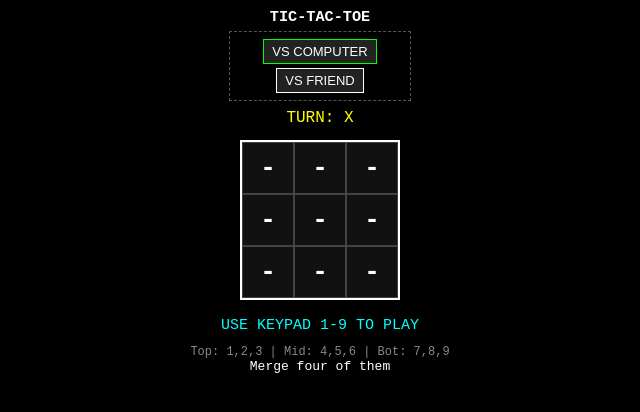
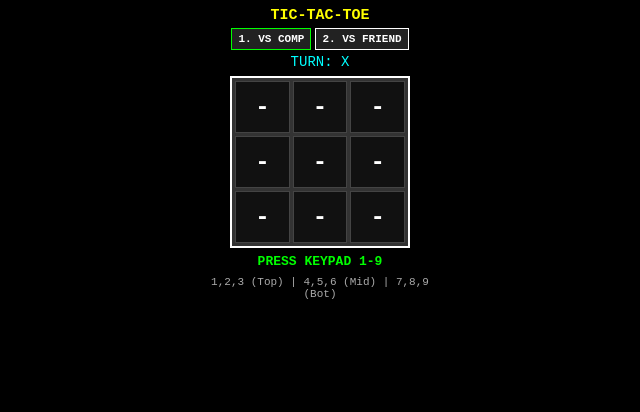
Before and after one commit to piyankar2008-ux/Jio-bharat-games, a plain HTML site: page tictactoe.html in a window 1280 px wide. Shown: the whole page, without its empty margins (320-960 px from the left). Drawn offline with Linux system fonts and the light colour scheme.

Commit message:
tictactoe.html

```diff
--- a/tictactoe.html
+++ b/tictactoe.html
@@ -1,125 +1,135 @@
+<!DOCTYPE html>
+<html lang="en">
+<head>
+  <meta charset="UTF-8">
+  <meta name="viewport" content="width=device-width, initial-scale=1.0, maximum-scale=1.0, user-scalable=no">
+  <title>Tic Tac Toe</title>
+  <style>
+    * {
+      box-sizing: border-box;
+      margin: 0;
+      padding: 0;
+      font-family: monospace;
+    }
 
-
-<!DOCTYPE html>
-<html>
-<head>
-  <title>Tic Tac Toe</title>
-  <meta name="viewport" content="width=device-width, initial-scale=1.0">
-  <style>
     body {
       background: #000;
       color: #fff;
-      font-family: monospace;
       text-align: center;
-      margin: 0;
-      padding: 5px;
+      padding: 4px;
+      width: 100vw;
+      max-width: 240px; /* Locked to JioBharat screen size */
+      margin: 0 auto;
+    }
+
+    h3 {
+      font-size: 15px;
+      margin: 3px 0;
+      color: #ff0;
     }
 
     .menu-box {
-      margin: 5px auto;
-      padding: 5px;
-      border: 1px dashed #555;
-      width: 170px;
+      margin: 4px auto;
+      display: flex;
+      justify-content: center;
+      gap: 4px;
     }
 
     .menu-box button {
       background: #222;
       color: #fff;
       border: 1px solid #fff;
-      font-size: 13px;
-      padding: 4px 8px;
-      margin: 2px;
+      font-size: 11px;
+      padding: 4px 6px;
+      font-weight: bold;
     }
 
     #status {
-      font-size: 16px;
-      margin: 8px;
-      color: #ff0;
+      font-size: 14px;
+      margin: 4px 0;
+      color: #0ff;
     }
 
+    /* CSS Grid guarantees a 3x3 layout on small screens */
     .grid {
-      display: inline-block;
-      margin: 5px auto;
-      background: #111;
+      display: grid;
+      grid-template-columns: repeat(3, 1fr);
+      gap: 3px;
+      width: 180px; /* Fixed small width to prevent screen wrapping */
+      margin: 6px auto;
+      background: #333;
+      padding: 3px;
       border: 2px solid #fff;
     }
 
-    .row {
-      clear: both;
-    }
-
-    /* Clean cell design with no background text constraints */
     .cell {
-      float: left;
-      width: 50px;
-      height: 50px;
-      line-height: 50px;
-      font-size: 26px;
+      width: 100%;
+      height: 52px;
+      line-height: 52px;
+      font-size: 24px;
       font-weight: bold;
+      background: #111;
+      color: #fff;
       border: 1px solid #444;
       text-align: center;
       cursor: pointer;
+      user-select: none;
     }
 
     #msg {
-      font-size: 15px;
-      margin: 8px;
-      min-height: 20px;
-      color: #0ff;
+      font-size: 13px;
+      margin: 4px 0;
+      min-height: 18px;
+      color: #0f0;
+      font-weight: bold;
     }
 
     .help-map {
-      font-size: 12px;
-      color: #888;
-      margin-top: 5px;
+      font-size: 11px;
+      color: #aaa;
+      margin-top: 4px;
     }
 
     #restartBtn {
       background: #f00;
       color: #fff;
-      font-size: 15px;
-      padding: 6px 15px;
+      font-size: 13px;
+      padding: 6px 14px;
       border: 1px solid #fff;
       display: none;
-      margin-top: 5px;
+      margin-top: 6px;
+      font-weight: bold;
     }
   </style>
 </head>
 <body>
 
-  <h3 style="margin:3px 0;">TIC-TAC-TOE</h3>
+  <h3>TIC-TAC-TOE</h3>
 
   <div class="menu-box">
-    <button onclick="setMode('AI')" id="btnAI" style="border-color:#0f0;">VS COMPUTER</button>
-    <button onclick="setMode('FRIEND')" id="btnFriend">VS FRIEND</button>
+    <button onclick="setMode('AI')" id="btnAI" style="border-color:#0f0;">1. VS COMP</button>
+    <button onclick="setMode('FRIEND')" id="btnFriend">2. VS FRIEND</button>
   </div>
 
   <div id="status">TURN: X</div>
 
-  <!-- The board is now completely clean -->
+  <!-- CSS Grid guarantees 3x3 structure -->
   <div class="grid">
-    <div class="row">
     <div class="cell" onclick="pressCell(0)" id="c0">-</div>
     <div class="cell" onclick="pressCell(1)" id="c1">-</div>
     <div class="cell" onclick="pressCell(2)" id="c2">-</div>
-    </div>
-    <div class="row">
     <div class="cell" onclick="pressCell(3)" id="c3">-</div>
     <div class="cell" onclick="pressCell(4)" id="c4">-</div>
     <div class="cell" onclick="pressCell(5)" id="c5">-</div>
-    </div>
-    <div class="row">
     <div class="cell" onclick="pressCell(6)" id="c6">-</div>
     <div class="cell" onclick="pressCell(7)" id="c7">-</div>
     <div class="cell" onclick="pressCell(8)" id="c8">-</div>
   </div>
-  </div>
 
-  <div id="msg">USE KEYPAD 1-9 TO PLAY</div>
+  <div id="msg">PRESS KEYPAD 1-9</div>
 
-  <!-- Clean text instruction outside the play area -->
   <div class="help-map">
-    Top: 1,2,3 | Mid: 4,5,6 | Bot: 7,8,9
+    1,2,3 (Top) | 4,5,6 (Mid) | 7,8,9 (Bot)
   </div>
 
   <div>
@@ -172,7 +182,7 @@
         setTimeout(function() {
           gameOver = false;
           aiMove();
-        }, 300);
+        }, 200);
       }
     }
 
@@ -250,7 +260,7 @@
       currentPlayer = "X";
       gameOver = false;
       document.getElementById("status").innerHTML = "TURN: X";
-      document.getElementById("msg").innerHTML = "USE KEYPAD 1-9 TO PLAY";
+      document.getElementById("msg").innerHTML = "PRESS KEYPAD 1-9";
       document.getElementById("restartBtn").style.display = "none";
 
       for (var i = 0; i < 9; i++) {
@@ -268,5 +278,3 @@
   </script>
 </body>
 </html>
-
-Merge four of them
```
Lines whose indentation alone changed are shown as unchanged.
